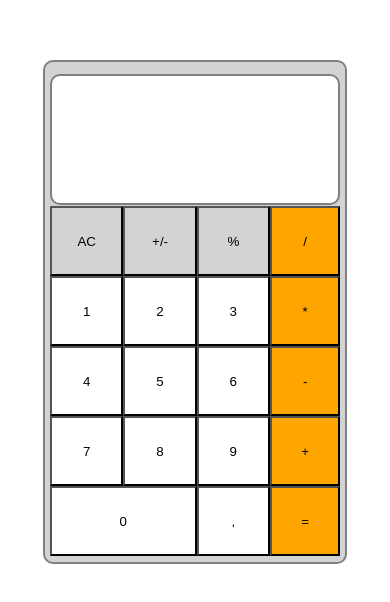
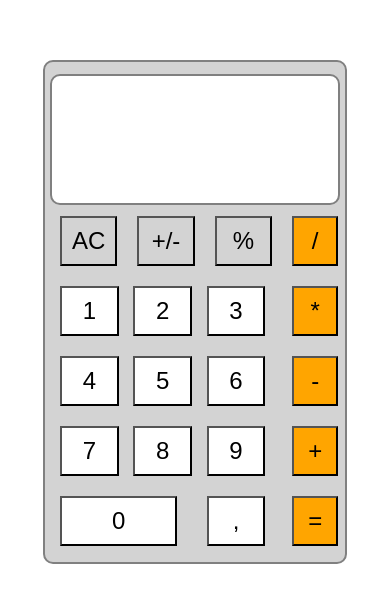
Before and after one commit to JakobSundstrom/calculator, a plain HTML site: page index.html in a window 390 px wide. Shown: the part 110-712 px from the top of the page. Drawn offline with Linux system fonts and the light colour scheme.

Commit message:
add mobile compatibility

```diff
--- a/index.html
+++ b/index.html
@@ -4,6 +4,7 @@
     <script src="script.js"></script>
     <title>Calculator</title>
     <link rel="stylesheet" href="style.css">
+    <meta name="viewport" content="width=device-width, initial-scale=1.0">
 </head>
 <body>
     <div class="container">
--- a/style.css
+++ b/style.css
@@ -25,7 +25,6 @@ input{
     align-items: center;
   }
 
-  /* Align the text to the right within the input element */
   #result {
     width: 100%;
     height: 40%;
@@ -42,13 +41,11 @@ input{
     margin: auto;
     width: 290px;
     height: 350px;
-    background-color: red;
     display: flex;
 
 }
 
 .tools{
-    background-color: blue;
     display: flex;
 }
 
@@ -61,12 +58,11 @@ input{
 .numbers {
     width: 220px;
     height: 300px;
-    background-color: purple;
     display: grid;
     grid-template-columns: repeat(3, 1fr); /* Create 3 equal-width columns */ /* Add some spacing between buttons */
   }
 
-  /* Style the zero button separately to make it twice the width */
+
   .numbers button[value="0"] {
     grid-column: span 2; /* Make the zero button span 2 columns */
   }
@@ -87,7 +83,6 @@ input{
 .innerBoxRight {
     width: 75px; /* Adjust the width as needed */
     height: 300px;
-    background-color: purple;
     display: grid;
     grid-gap: 5px;
   }
@@ -114,3 +109,34 @@ input{
   button.active {
     transform: scale(1.1);
   }
+
+/* Add the viewport meta tag */
+
+/* ... Other styles ... */
+
+/* Add a media query for smaller screens (max-width: 768px) */
+@media screen and (max-width: 768px) {
+  /* ... Other styles for smaller screens ... */
+
+  /* Adjust font size and input height */
+  .displayWindow input {
+    font-size: 24px;
+    height: 80px;
+  }
+
+  /* Increase button size and add spacing */
+  .tools button,
+  .numbers button,
+  .operators button {
+    width: 80%;
+    height: 50px;
+    margin: 10px;
+    font-size: 24px;
+  }
+
+  .operators button {
+    width: 80%;
+    margin: 10px;
+    height: 50px;
+  }
+}
```
